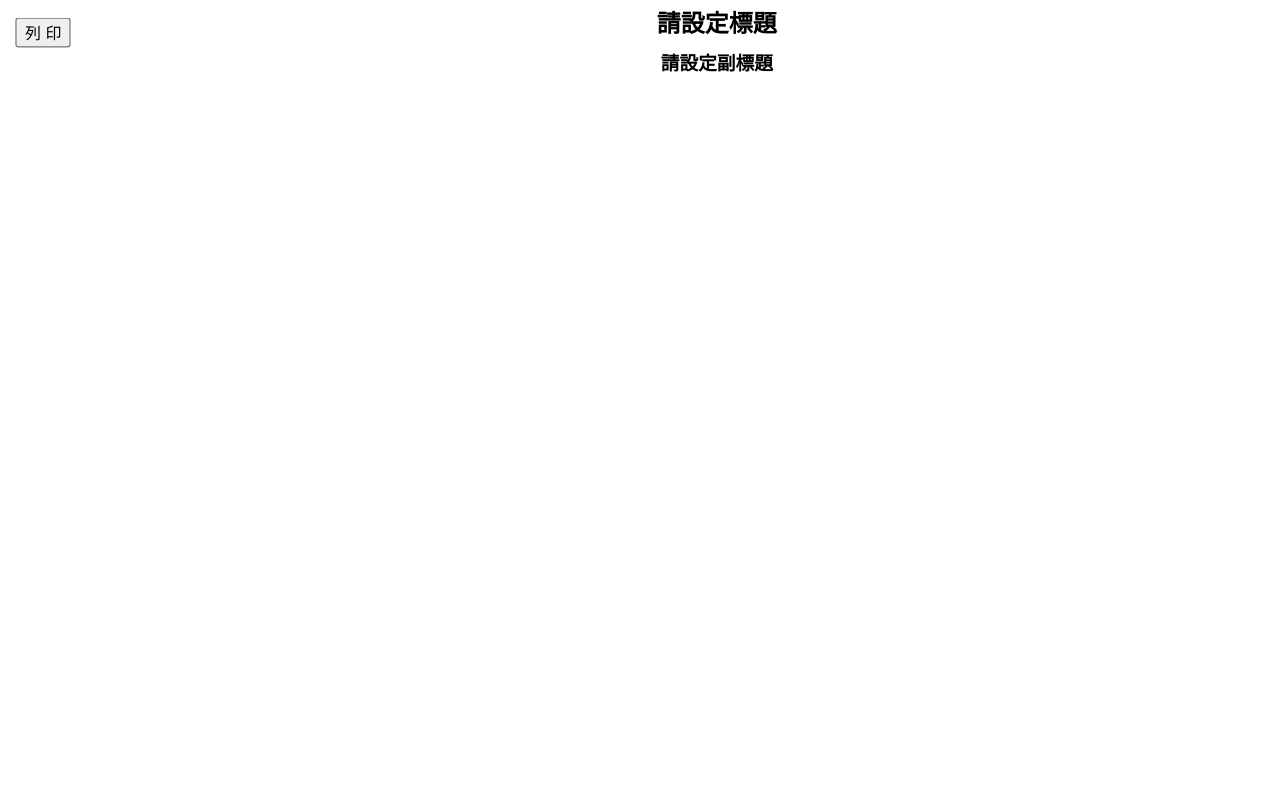
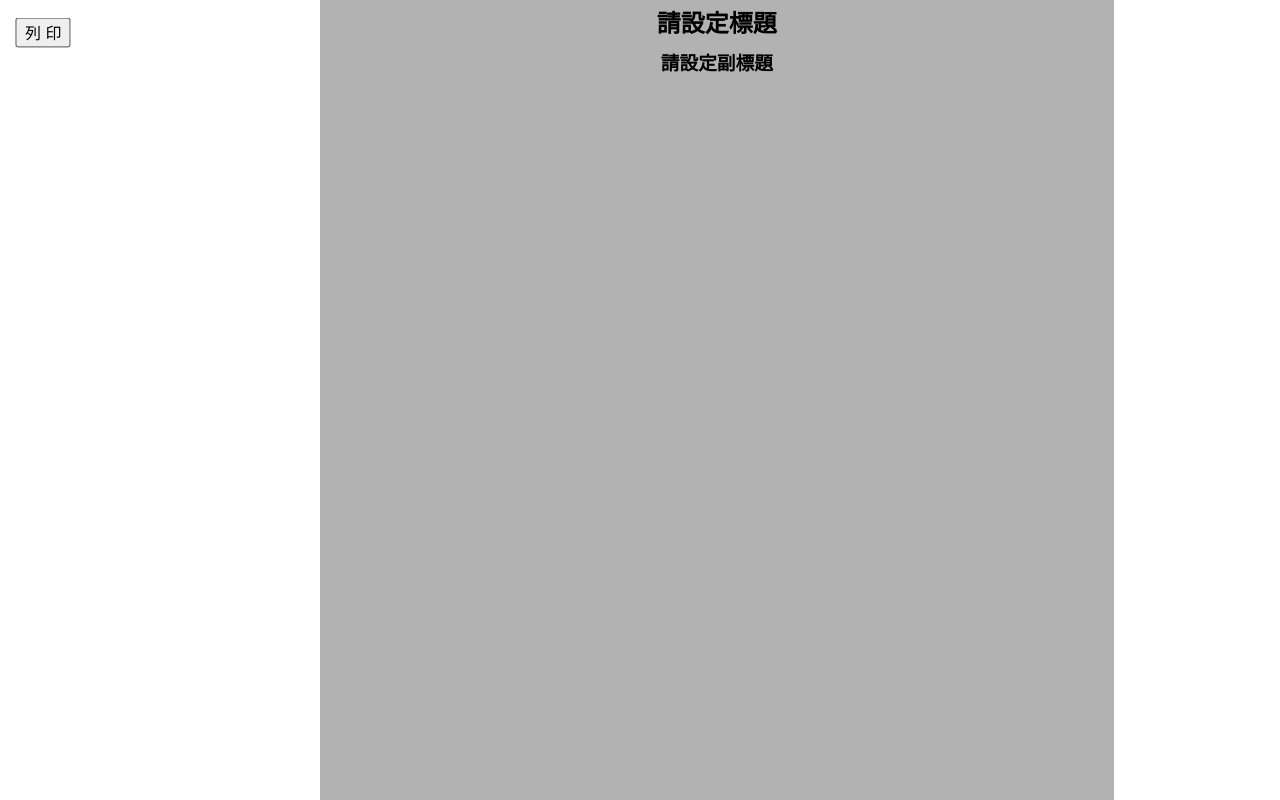
Before and after one commit to topYoung/yongjun.github.io, a plain HTML site: page print.html in a window 1280 px wide. Shown: the top 800 px of the page. Drawn offline with nearby package versions, Linux system fonts and the light colour scheme; a web font is replaced by a local one.

Commit message:
Add files via upload
Signed-off-by: topYoung <103985664+topYoung@users.noreply.github.com>

```diff
--- a/print.css
+++ b/print.css
@@ -15,15 +15,17 @@ body {
     min-height: 297mm;
     max-width: 210mm;
     box-sizing: border-box;
-    background: #fff;
+    background-color: rgba(0,0,0,0.3);
     page-break-after: always;
     overflow: hidden;
+    /* background-color: #fff; */
 }
 
 body.landscape #print_box {
     width: 297mm;
     min-height: 210mm;
     max-width: 297mm;
+    background-color: rgba(0,0,0,0.3);
 }
 
 #content {
```
